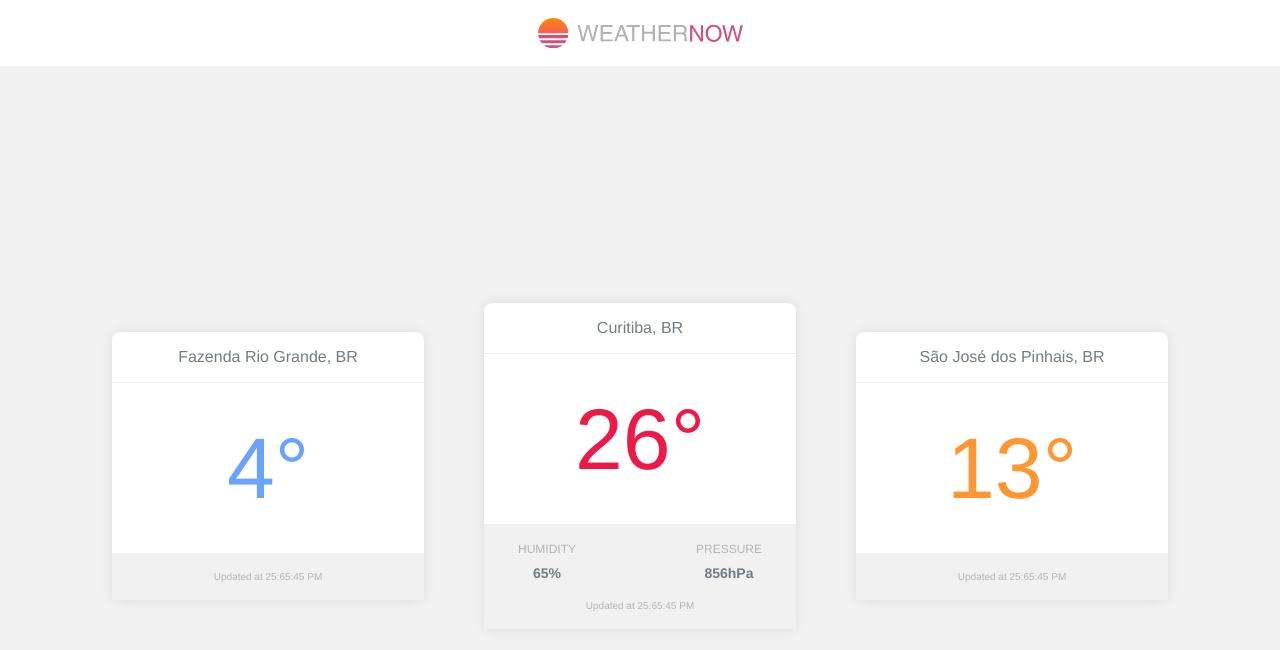
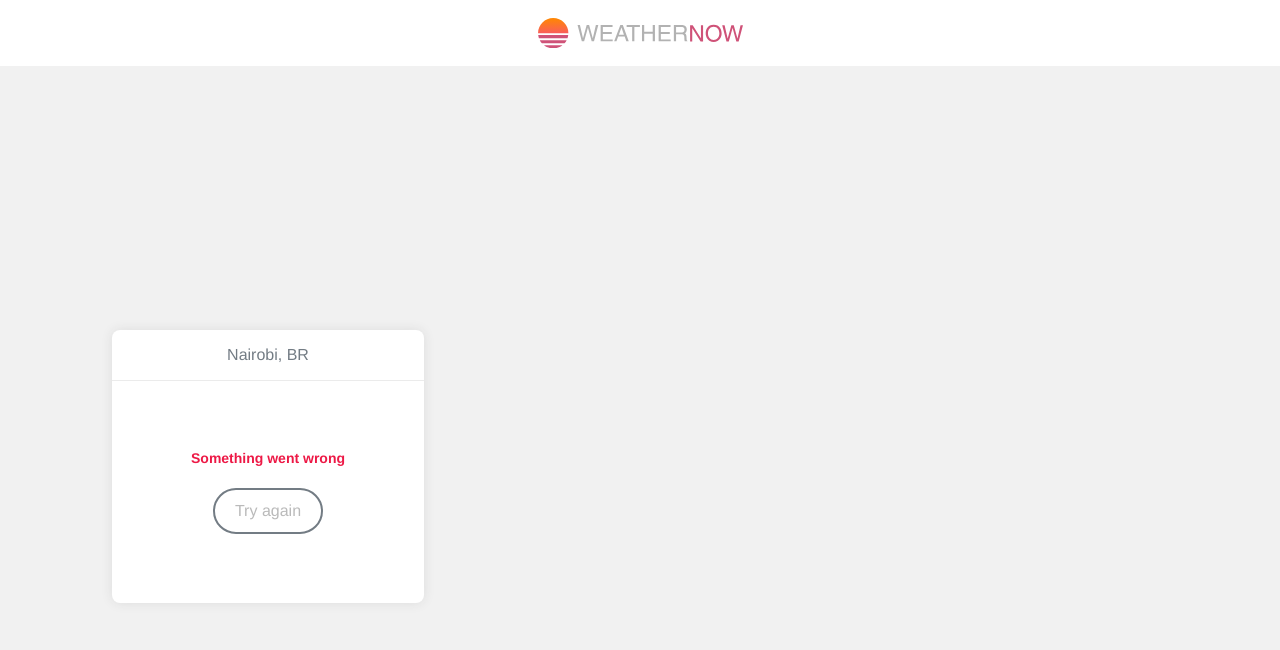
Before and after one commit to evelew/weather-now, a React (Create React App) app: page / in a window 1280 px wide. Shown: the top 650 px of the page. Built offline with nearby package versions, Linux system fonts and the light colour scheme.

Commit message:
Adiciona controle de comportamento do card por props

```diff
--- /dev/null
+++ b/src/api/index.js
@@ -0,0 +1,26 @@
+const request = ({ error = false }) => {
+  if (error) {
+    return new Promise((resolve, reject) => {
+      setTimeout(() => {
+        return reject()
+      }, 2000)
+    })
+  }
+
+  return new Promise((resolve) => {
+    setTimeout(() => {
+      return resolve({
+        city: 'Nairobi',
+        country: 'BR',
+        temperature: 5,
+        updatedAt: '25:65:45',
+        loading: false,
+        error: false
+      })
+    }, 2000)
+  })
+}
+
+export const fetchData = () => {
+  return request({ error: false });
+}
--- a/src/components/card/index.jsx
+++ b/src/components/card/index.jsx
@@ -1,13 +1,10 @@
-import React, { useState } from 'react'
+import React from 'react'
 
 import Loader from '../../icons/loader'
 
 import './styles.scss'
 
-export default function Card({ city, country, temperature, humidity, pressure, updatedAt }) {
-  const [loading, setLoading] = useState(false)
-  const [error, setError] = useState(false)
-
+export default function Card({ loading, error, onClickTryAgain, city, country, temperature, humidity, pressure, updatedAt }) {
   const getClassStyle = (value) => {
     if (value <= 5) {
       return 'card-body--blue'
@@ -21,8 +18,8 @@ export default function Card({ city, country, temperature, humidity, pressure, u
   const renderHeader = () => {
     return (
       <div className="card-header">
-          <p>{city}, {country}</p>
-        </div>
+        <p>{city}, {country}</p>
+      </div>
     )
   }
 
@@ -34,7 +31,7 @@ export default function Card({ city, country, temperature, humidity, pressure, u
         {renderHeader()}
 
         <div className="card-loader">
-        <Loader />
+          <Loader />
         </div>
       </article>
     )
@@ -50,7 +47,7 @@ export default function Card({ city, country, temperature, humidity, pressure, u
             <strong>Something went wrong</strong>
           </p>
 
-          <button>Try again</button>
+          <button onClick={onClickTryAgain}>Try again</button>
         </div>
       </article>
     )
--- a/src/pages/home/index.jsx
+++ b/src/pages/home/index.jsx
@@ -1,44 +1,56 @@
-import React from 'react'
+import React, { useState, useEffect } from 'react'
 
-import './styles.scss'
+import { fetchData } from '../../api'
+
 import Card from '../../components/card'
 import Header from '../../components/header'
 
+import './styles.scss'
 
 export default function Home() {
-  const cards = [
-    {
-      city: 'Fazenda Rio Grande',
-      country: 'BR',
-      temperature: 4,
-      updatedAt: '25:65:45'
-    },
-    {
-      city: 'Curitiba',
-      country: 'BR',
-      temperature: 26,
-      humidity: 65,
-      pressure: 856,
-      updatedAt: '25:65:45'
-    },
-    {
-      city: 'São José dos Pinhais',
+  const [nairobi, setNairobi] = useState(null)
+
+  useEffect(() => {
+    setNairobi({
+      city: 'Nairobi',
       country: 'BR',
       temperature: 13,
-      updatedAt: '25:65:45'
+      updatedAt: '25:65:45',
+      loading: false,
+      error: true
+    })
+  }, [])
+
+  const onClickTryAgain = async (card, setItem) => {
+    try {
+      setItem({
+        city: card.city,
+        country: card.country,
+        loading: true
+      })
+
+      const data = await fetchData()
+
+      setItem(data)
+    } catch (error) {
+      setItem({
+        city: card.city,
+        country: card.country,
+        error: true
+      })
     }
-  ]
+  }
 
   return (
     <>
       <Header />
 
       <section className="home">
-        {cards.map((card, index) => (
-          <article className="home--card" key={index}>
-            <Card city={card.city} country={card.country} temperature={card.temperature} humidity={card.humidity} pressure={card.pressure} updatedAt={card.updatedAt} />
+        {nairobi && (
+          <article className="home--card">
+            <Card loading={nairobi.loading} error={nairobi.error} onClickTryAgain={() => onClickTryAgain(nairobi, setNairobi)} city={nairobi.city} country={nairobi.country} temperature={nairobi.temperature} updatedAt={nairobi.updatedAt} />
           </article>
-        ))}
+        )}
       </section>
     </>
   )
```
Also changed, not shown: src/icons/logo/logo.svg.
